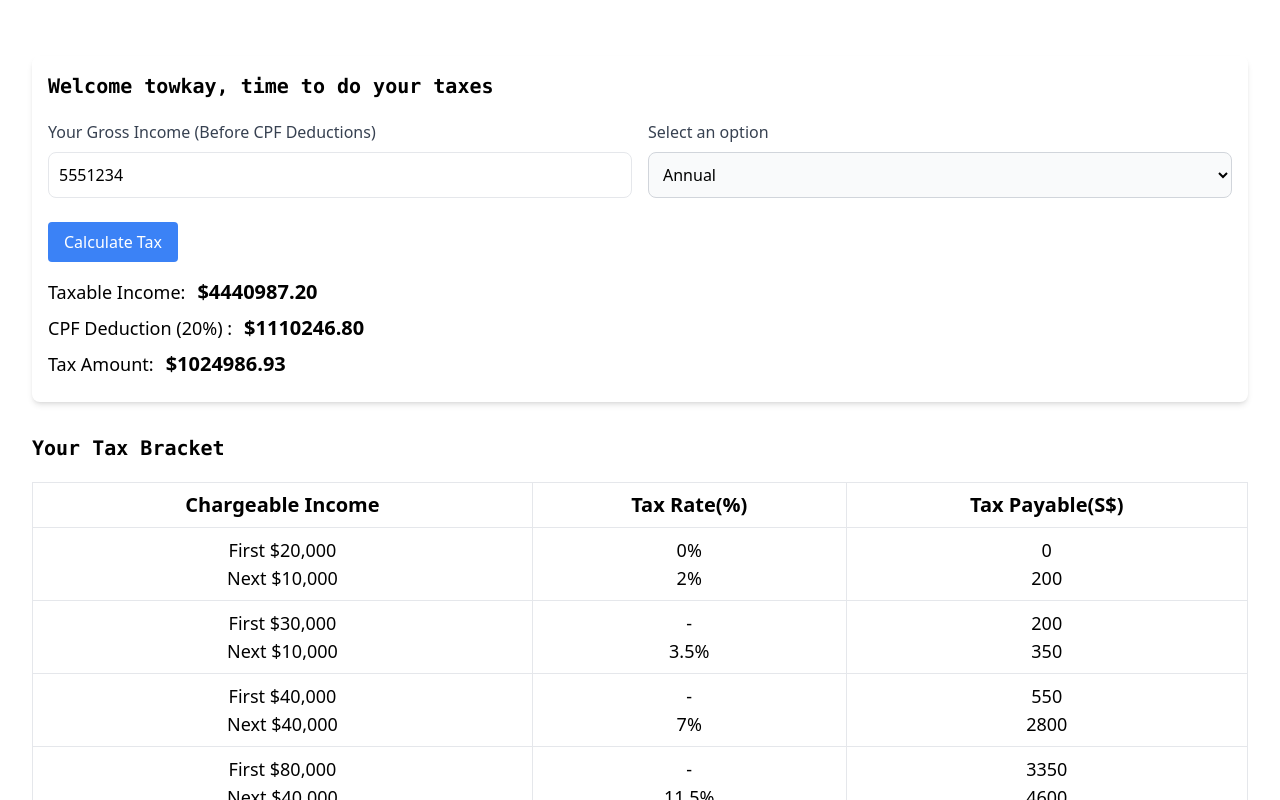
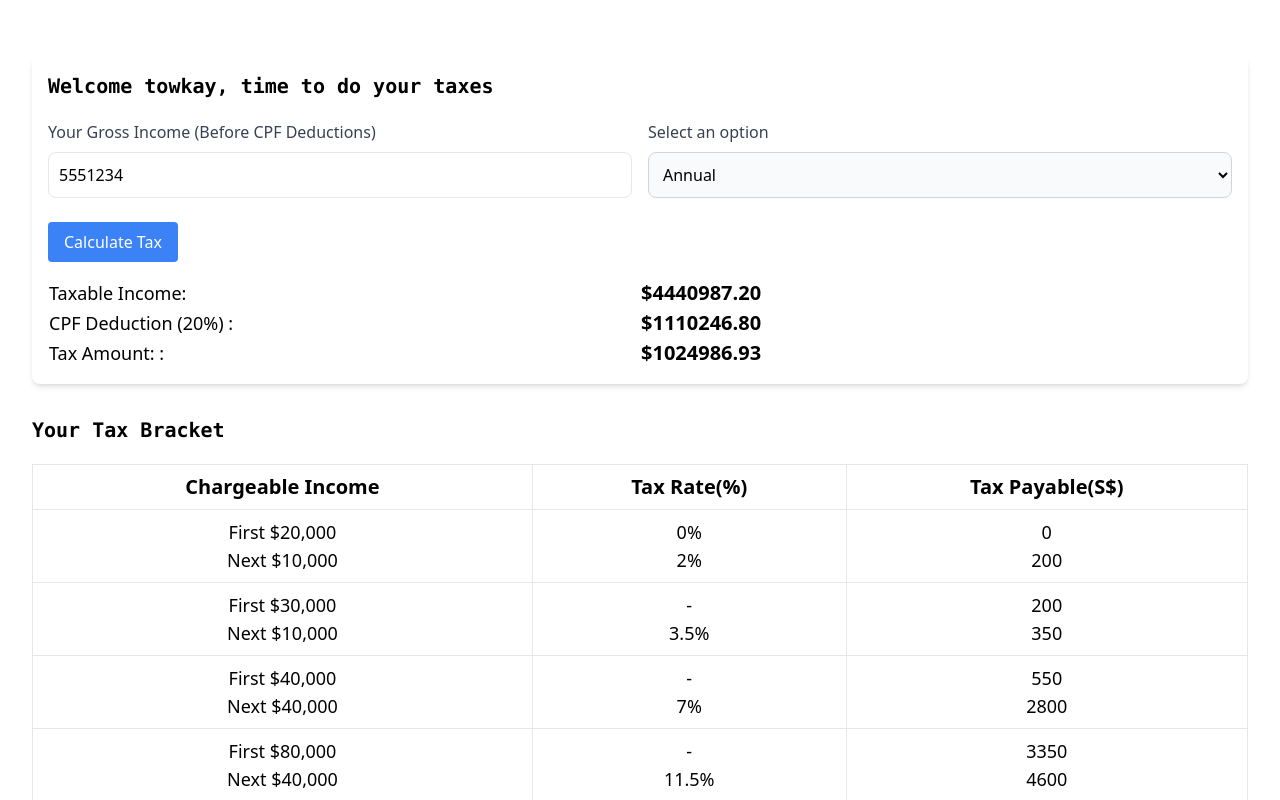
Before and after one commit to Sh3lby007/towkay-tax, a Vue app: page / in a window 1280 px wide. Both pictures are taken after typing "5551234" into the empty fields and a click on the button "Calculate Tax". Shown: the top 800 px of the page. Built offline with nearby package versions, Linux system fonts and the light colour scheme.

Commit message:
Change calculated results to table for alignment.

```diff
--- a/src/pages/components/IncomeTable.vue
+++ b/src/pages/components/IncomeTable.vue
@@ -38,20 +38,22 @@
             Calculate Tax
         </button>
 
-        <div v-if="isCalculated" class="mt-4">
-            <div class="flex">
-                <h1 class="text-lg font-medium mb-2 mr-3">Taxable Income:</h1>
-                <h1 class="text-xl font-bold">${{ taxableIncome.toFixed(2) }}</h1>
-            </div>
-            <div class="flex">
-                <h1 class="text-lg font-medium mb-2 mr-3">CPF Deduction (20%) :</h1>
-                <h1 class="text-xl font-bold">${{ cpfDeduction.toFixed(2) }}</h1>
-            </div>
-            <div class="flex">
-                <h1 class="text-lg font-medium mb-2 mr-3">Tax Amount:</h1>
-                <h1 class="text-xl font-bold">${{ taxAmount.toFixed(2) }}</h1>
-            </div>
-        </div>
+        <table v-if="isCalculated" class="mt-4 w-full">
+            <tbody class="text-lg font-medium mb-2 mr-3">
+                <tr>
+                    <td class="w-1/2">Taxable Income:</td>
+                    <td class="text-xl font-bold">${{ taxableIncome.toFixed(2) }}</td>
+                </tr>
+                <tr>
+                    <td class="w-1/2">CPF Deduction (20%) :</td>
+                    <td class="text-xl font-bold">${{ cpfDeduction.toFixed(2) }}</td>
+                </tr>
+                <tr>
+                    <td class="w-1/2">Tax Amount: :</td>
+                    <td class="text-xl font-bold">${{ taxAmount.toFixed(2) }}</td>
+                </tr>
+            </tbody>
+        </table>
     </div>
 </template>
 
--- a/tailwind.config.js
+++ b/tailwind.config.js
@@ -3,7 +3,9 @@
 module.exports = {
     content: ['./index.html', './src/**/*.{vue,js,ts,jsx,tsx}'],
     theme: {
-        animation: { typing: ' typing 1.5s steps(37)' },
+        animation: {
+            typing: ' typing 1.5s steps(37)'
+        },
         keyframes: {
             typing: {
                 '0%': {
```
